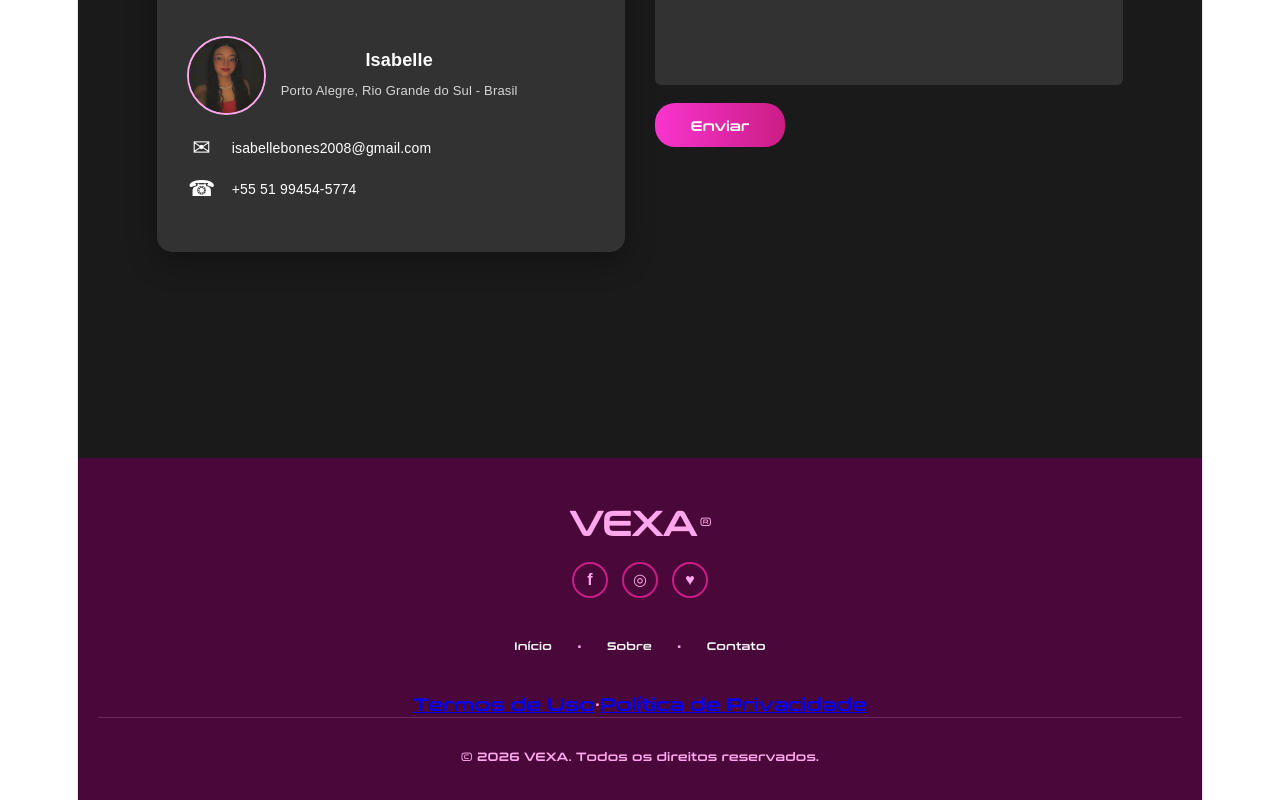
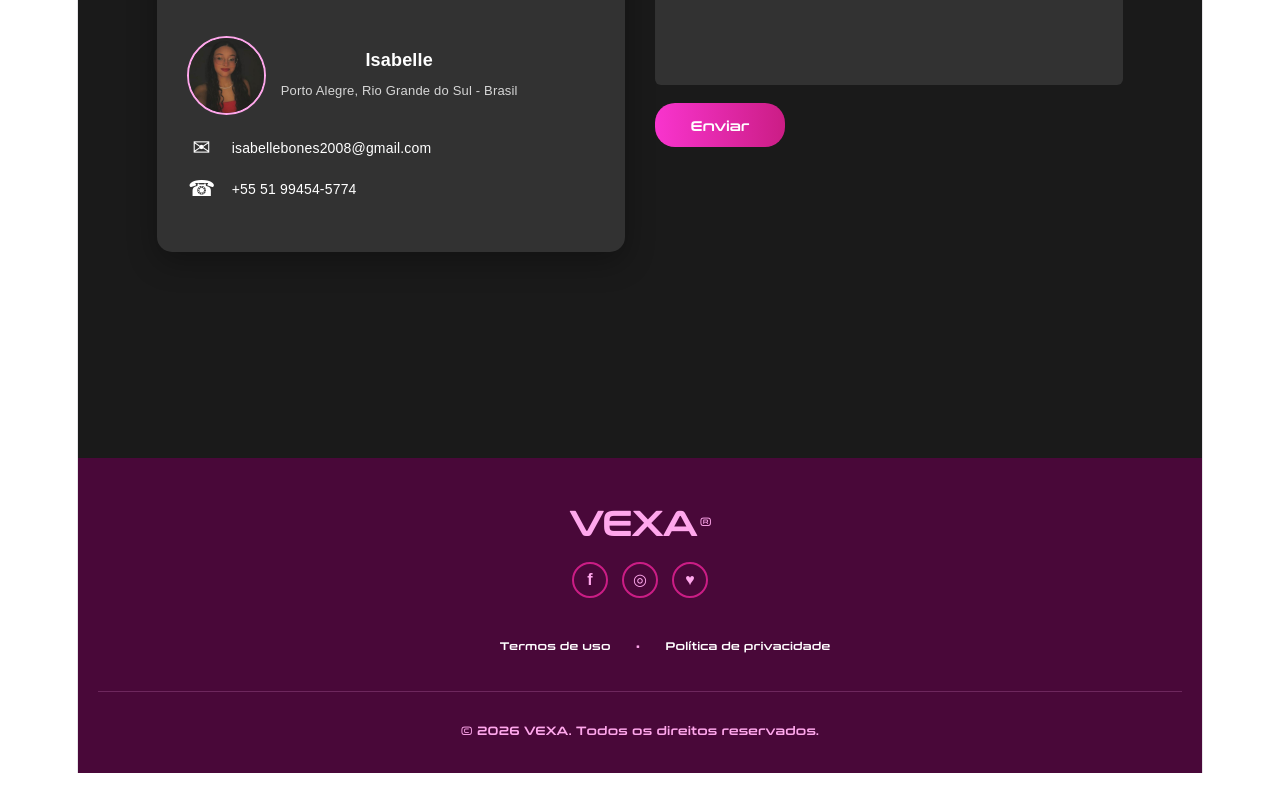
Before and after one commit to accostantin/react, a React (Vite) app in the folder react_01/: page /lado-a in a window 1280 px wide. Shown: the part 1836-2636 px from the top of the page. After the commit the page ends 2609 px from the top, so only its background shows below. Built offline with nearby package versions, Linux system fonts and the light colour scheme.

Commit message:
atualizado

```diff
--- a/react_01/src/assets/css/footer.css
+++ b/react_01/src/assets/css/footer.css
@@ -33,6 +33,7 @@
   align-items: center;
   gap: 25px;
   margin-bottom: 32px;
+  margin-left: 50px;
 }
 
 .footer-links a {
--- a/react_01/src/components/footer.jsx
+++ b/react_01/src/components/footer.jsx
@@ -23,17 +23,9 @@ function Footer() {
       </div>
 
       <div className="footer-links">
-        <a href="#">Início</a>
+        <a href="#">Termos de uso</a>
         <span>·</span>
-        <a href="#">Sobre</a>
-        <span>·</span>
-        <a href="#">Contato</a>
-      </div>
-
-      <div className="footer-terms">
-        <a href="#">Termos de Uso</a>
-        <span>·</span>
-        <a href="#">Política de Privacidade</a>
+        <a href="#">Política de privacidade</a>
       </div>
 
       <div className="footer-bottom">
```
